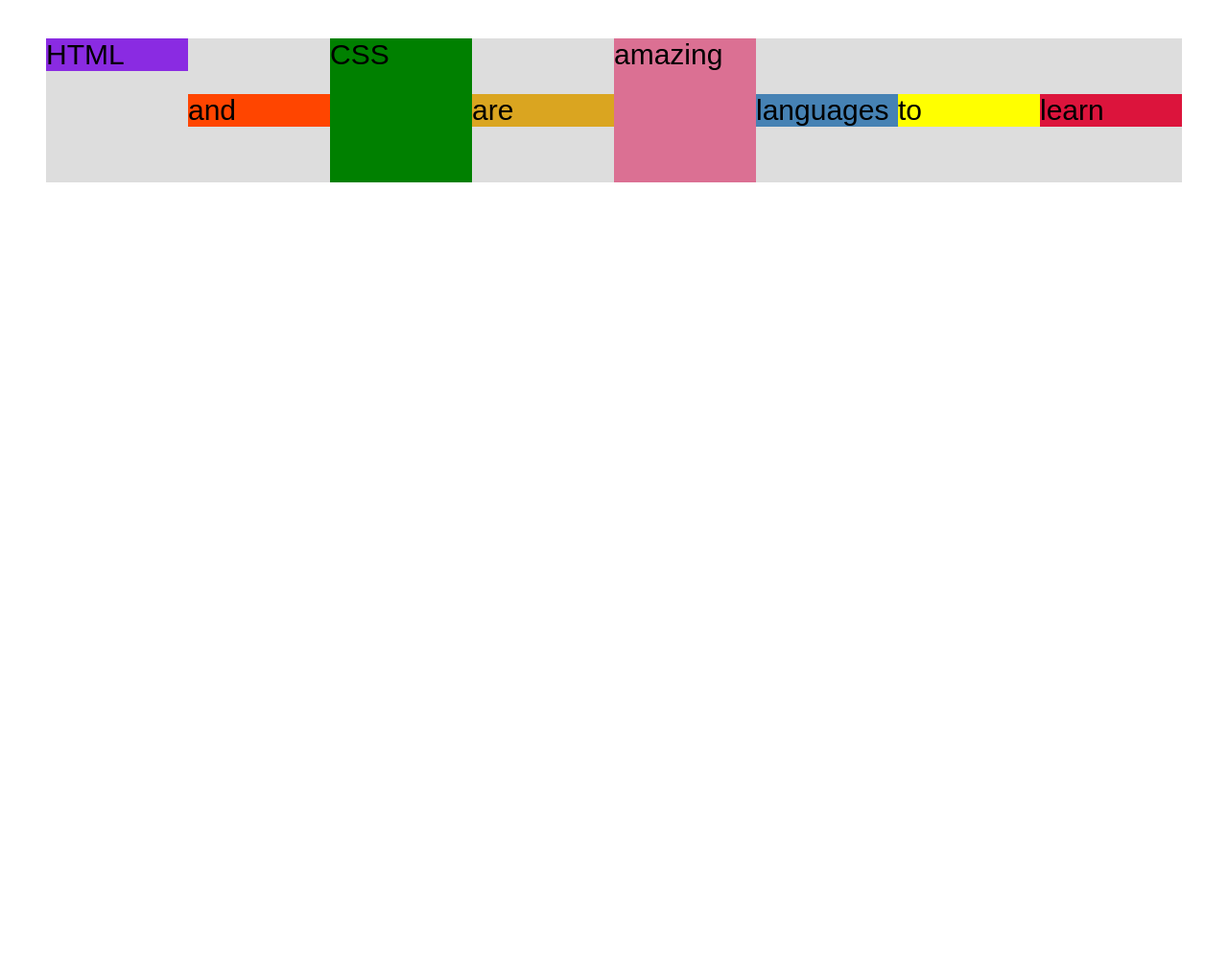
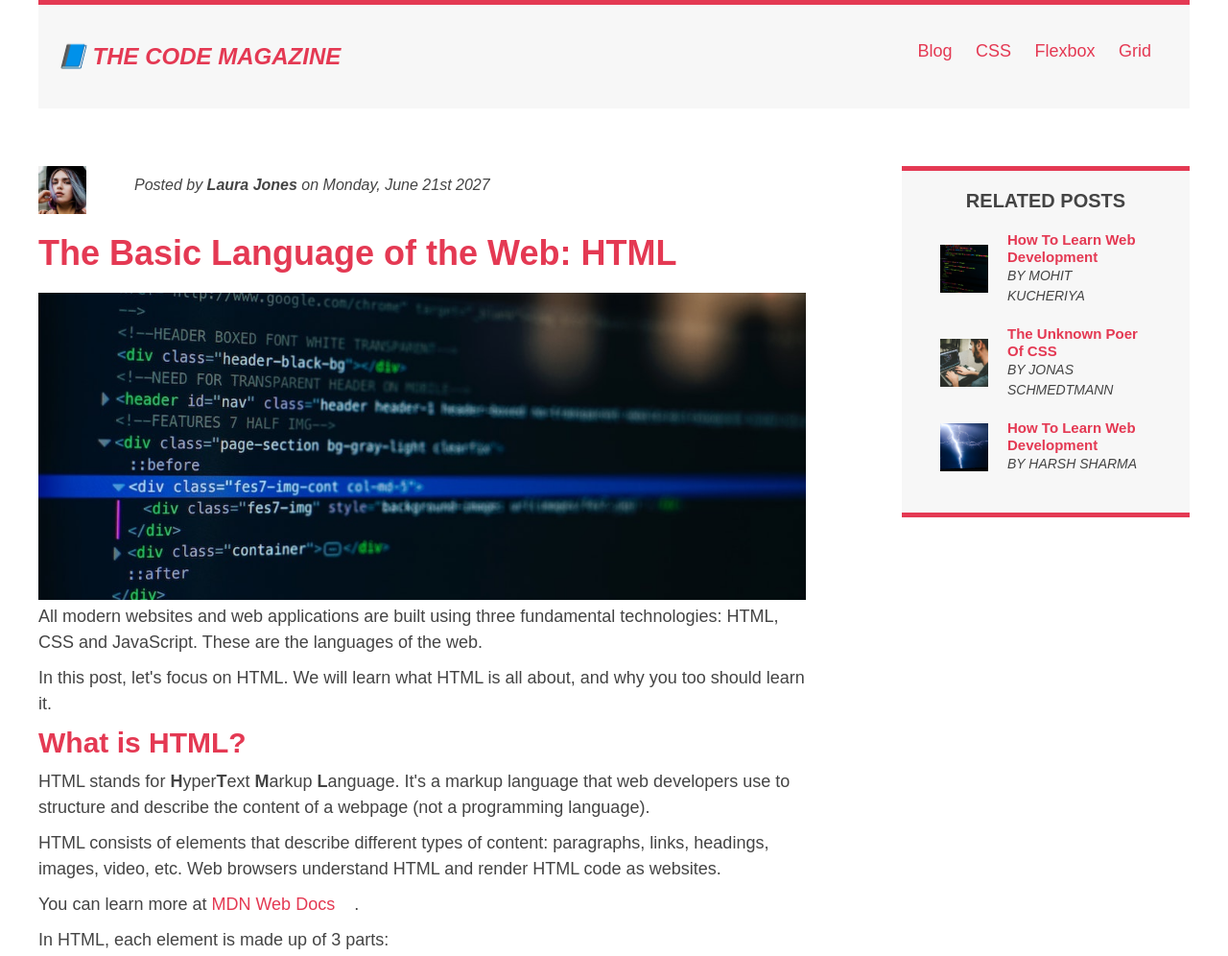
Before and after one commit to Mohit-Kucheriya/Ultimate_HTML-CSS, a plain HTML site: page CSS_LAYOUTS/02_Flex-Layout/index.html in a window 1280 px wide. Shown: the top 996 px of the page at 96% size. Before the commit the page ends 800 px from the top, so only its background shows below. Drawn offline with Linux system fonts and the light colour scheme.

Commit message:
02_Flex-Layout

```diff
--- a/CSS_LAYOUTS/02_Flex-Layout/index.html
+++ b/CSS_LAYOUTS/02_Flex-Layout/index.html
@@ -3,75 +3,129 @@
 
 <head>
     <meta charset="UTF-8" />
-    <meta http-equiv="X-UA-Compatible" content="IE=edge" />
     <meta name="viewport" content="width=device-width, initial-scale=1.0" />
-    <title>Flexbox</title>
-    <style>
-        .el {
-            flex: 1 0 100px;
-        }
-
-        .el--1 {
-            background-color: blueviolet;
-            align-self: flex-start;
-        }
-
-        .el--2 {
-            background-color: orangered;
-        }
-
-        .el--3 {
-            background-color: green;
-            height: 150px;
-        }
-
-        .el--4 {
-            background-color: goldenrod;
-        }
-
-        .el--5 {
-            background-color: palevioletred;
-            align-self: stretch;
-        }
-
-        .el--6 {
-            background-color: steelblue;
-        }
-
-        .el--7 {
-            background-color: yellow;
-        }
-
-        .el--8 {
-            background-color: crimson;
-        }
-
-        .container {
-            /* STARTER */
-            font-family: sans-serif;
-            background-color: #ddd;
-            font-size: 30px;
-            margin: 40px;
-
-            /* FLEXBOX */
-            display: flex;
-            align-items: center;
-            justify-content: flex-start;
-
-        }
-    </style>
+    <title>Grid</title>
+    <link rel="stylesheet" href="style.css">
 </head>
 
 <body>
     <div class="container">
-        <div class="el el--1">HTML</div>
-        <div class="el el--2">and</div>
-        <div class="el el--3">CSS</div>
-        <div class="el el--4">are</div>
-        <div class="el el--5">amazing</div>
-        <div class="el el--6">languages</div>
-        <div class="el el--7">to</div>
-        <div class="el el--8">learn</div>
+
+        <header id="main-header">
+            <h1>📘 The Code Magazine</h1>
+
+            <nav>
+                <a href="blog.html">Blog</a>
+                <a href="#">CSS</a>
+                <a href="#">Flexbox</a>
+                <a href="#">Grid</a>
+            </nav>
+        </header>
+
+        <div class="main-container">
+
+
+            <article class="html-article">
+                <div class="author-container">
+
+                    <img src="images/img2.jpg" alt="Laura Jones" class="author-image" />
+                    <p id="author">Posted by <strong>Laura Jones</strong> on Monday, June 21st 2027</p>
+                </div>
+
+                <h2>The Basic Language of the Web: HTML</h2>
+                <img class="code-image" src="images/img3.jpg" alt="HTML realated code" width="500" />
+                <p>
+                    All modern websites and web applications are built using three
+                    fundamental technologies: HTML, CSS and JavaScript. These are the
+                    languages of the web.
+                </p>
+                <p>
+                    In this post, let's focus on HTML. We will learn what HTML is all about,
+                    and why you too should learn it.
+                </p>
+
+                <h3>What is HTML?</h3>
+                <p>
+                    HTML stands for <strong>H</strong>yper<strong>T</strong>ext
+                    <strong>M</strong>arkup <strong>L</strong>anguage. It's a markup
+                    language that web developers use to structure and describe the content
+                    of a webpage (not a programming language).
+                </p>
+                <p>
+                    HTML consists of elements that describe different types of content:
+                    paragraphs, links, headings, images, video, etc. Web browsers understand
+                    HTML and render HTML code as websites.
+                </p>
+
+                <p>
+                    You can learn more at
+                    <a href="https://developer.mozilla.org/en-US/docs/Web/HTML" target="_blank">MDN Web Docs</a>.
+                </p>
+
+                <p>In HTML, each element is made up of 3 parts:</p>
+                <ol>
+                    <li>The opening tag</li>
+                    <li>The closing tag</li>
+                    <li>The actual element</li>
+                </ol>
+
+                <h3>Why should you learn HTML?</h3>
+                <p>
+                    There are countless reasons for learning the fundamental language of the
+                    web. Here are 5 of them:
+                </p>
+                <ul>
+                    <li>To be able to use the fundamental web dev language</li>
+                    <li>
+                        To hand-craft beautiful websites instead of relying on tools like
+                        Worpress or Wix
+                    </li>
+                    <li>To build web applications</li>
+                    <li>To impress friends</li>
+                    <li>To have fun 😃</li>
+                </ul>
+                <p>Hopefully you learned something new here. See you next time!</p>
+            </article>
+            <aside>
+                <h4>Related posts</h4>
+                <ul class="related">
+
+                    <li class="related-post-list">
+                        <img src="images/img6.jpg" alt="" width="50" />
+
+                        <div class="related-post-author-container">
+
+                            <a href="#">How to learn Web Development</a>
+                            <p class="related-post-author">By Mohit Kucheriya</p>
+                        </div>
+                    </li>
+
+                    <li class="related-post-list">
+                        <img src="images/img4.jpg" alt="" width="50" />
+                        <div class="related-post-author-container">
+
+                            <a href="#">The unknown poer of CSS</a>
+                            <p class="related-post-author">By Jonas Schmedtmann</p>
+                        </div>
+
+                    </li>
+
+                    <li class="related-post-list">
+                        <img src="images/img5.jpg" alt="" width="50" />
+                        <div class="related-post-author-container">
+
+                            <a href="#">How to learn Web Development</a>
+                            <p class="related-post-author">By Harsh Sharma</p>
+                        </div>
+
+                    </li>
+
+                </ul>
+            </aside>
+        </div>
+        <footer>
+            <p id="copyright" class="copyright">&copy; 2021 The Code Magazine</p>
+        </footer>
     </div>
 </body>
 
--- /dev/null
+++ b/CSS_LAYOUTS/02_Flex-Layout/style.css
@@ -0,0 +1,199 @@
+* {
+  margin: 0;
+  padding: 0;
+  box-sizing: border-box;
+}
+
+body {
+  font-family: Poppins, sans-serif;
+  color: #444;
+}
+
+/* Centering the page */
+.container {
+  width: 1200px;
+  margin: 0 auto;
+}
+
+#main-header {
+  background-color: #f7f7f7;
+  border-top: 5px solid #e43953;
+  padding: 40px 20px;
+  margin-bottom: 60px;
+}
+
+nav {
+  float: right;
+  margin-top: -30px;
+}
+
+aside {
+  background-color: #f7f7f7;
+  border-top: 5px solid #e43953;
+  border-bottom: 5px solid #e43953;
+  padding: 20px 0;
+  margin-bottom: 30px;
+  width: 300px;
+  float: right;
+}
+
+.html-article {
+  margin-bottom: 40px;
+  width: 800px;
+  float: left;
+}
+
+.author-image {
+  width: 80px;
+}
+
+h1,
+h2,
+h3 {
+  color: #e43953;
+}
+
+h1 {
+  font-size: 24px;
+  text-transform: uppercase;
+  font-style: italic;
+}
+
+h2 {
+  font-size: 36px;
+  margin-bottom: 20px;
+}
+
+h3 {
+  font-size: 30px;
+  margin-bottom: 10px;
+}
+
+h4 {
+  font-size: 20px;
+  text-transform: uppercase;
+  text-align: center;
+}
+
+p {
+  font-size: 18px;
+  line-height: 1.5;
+  margin-bottom: 10px;
+}
+
+ul,
+li {
+  padding: 10px 20px;
+}
+
+/* Descendant Selector
+footer p {
+  font-size: 14px;
+}
+*/
+
+#author {
+  font-size: 16px;
+  font-style: italic;
+}
+
+.related-post-author {
+  font-size: 14px;
+  text-transform: uppercase;
+  font-style: italic;
+}
+
+.related {
+  list-style: none;
+}
+
+/* Pseudo classes */
+li:first-child {
+  font-weight: bold;
+}
+
+li:nth-child(even) {
+  color: #e43953;
+}
+
+/* LVHA -  */
+a:link {
+  color: #e43953;
+  text-decoration: none;
+  margin-right: 20px;
+  font-size: 18px;
+}
+
+a:visited {
+  color: #e43953;
+}
+
+a:hover {
+  color: #e75e73;
+  text-decoration: underline;
+}
+
+/* Resolving conflicts */
+
+#copyright {
+  text-align: center;
+  font-style: italic;
+  color: #444;
+  font-size: 14px;
+  clear: both;
+}
+
+.copyright {
+  color: #e43953;
+}
+
+footer p {
+  color: #e75e73;
+}
+
+.code-image {
+  width: 100%;
+  height: auto;
+}
+
+.main-container {
+  display: flex;
+  align-items: flex-start;
+  justify-content: space-between;
+}
+
+.author-image {
+  width: 50px;
+}
+.author-container {
+  display: flex;
+  align-items: center;
+  gap: 50px;
+  margin-bottom: 20px;
+}
+.author {
+  margin-bottom: 0;
+}
+
+.related-post-list {
+  display: flex;
+  align-items: center;
+  gap: 20px;
+}
+
+.related-post-author-container a {
+  margin-right: 0;
+  font-size: 15px;
+  text-transform: capitalize;
+  font-weight: 600;
+  margin-bottom: 10px;
+}
+
+.related-post-author-container .related-post-author {
+  font-size: 14px;
+  text-transform: uppercase;
+  font-style: italic;
+  font-weight: 400;
+  margin-bottom: 0;
+  color: #444;
+}
```
Also changed, not shown: CSS_LAYOUTS/02_Flex-Layout/images/img2.jpg (added), CSS_LAYOUTS/02_Flex-Layout/images/img3.jpg (added), CSS_LAYOUTS/02_Flex-Layout/images/img4.jpg (added), CSS_LAYOUTS/02_Flex-Layout/images/img5.jpg (added), CSS_LAYOUTS/02_Flex-Layout/images/img6.jpg (added).
